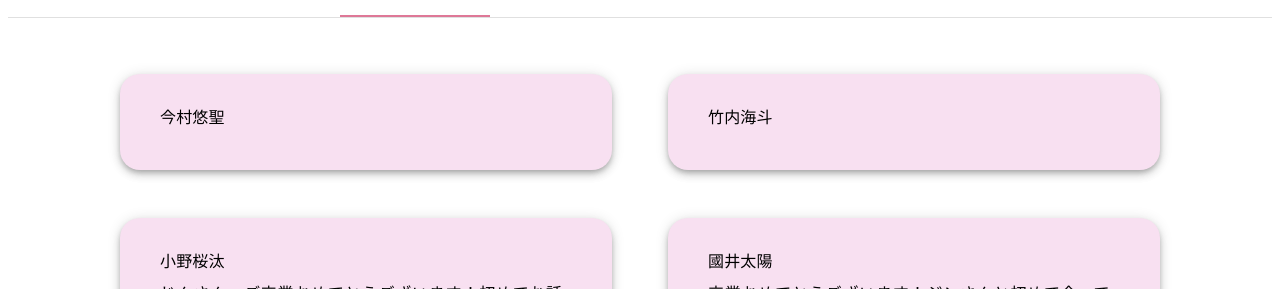
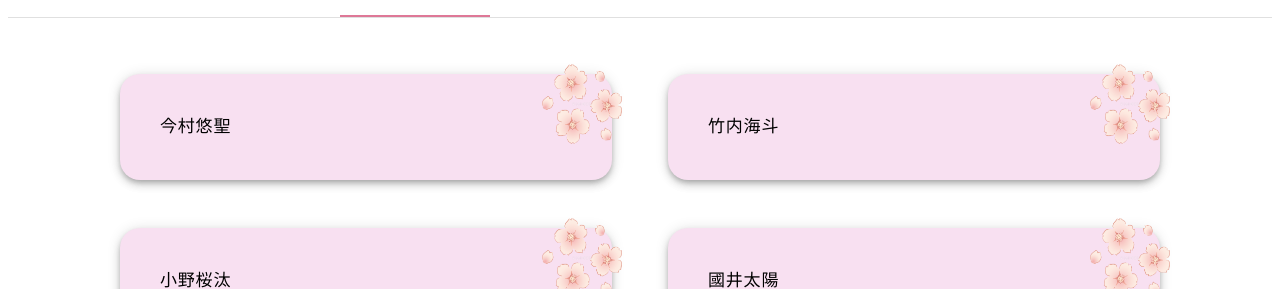
Before and after one commit to Peach-Tech0927/thank-you-jin, a Next.js app: page / in a window 1280 px wide. Shown: the part 663-952 px from the top of the page. Built offline with nearby package versions, Linux system fonts and the light colour scheme.

Commit message:
カードに桜装飾の追加

```diff
--- a/app/components/GridCard.tsx
+++ b/app/components/GridCard.tsx
@@ -1,5 +1,6 @@
-import { Grid, Box, Typography } from "@mui/material";
+import { Grid, Box, Typography, styled } from "@mui/material";
 import { messages } from "../data/data";
+import Image from "next/image";
 
 const GridCard = () => {
   return (
@@ -11,14 +12,39 @@ const GridCard = () => {
     >
       {messages.map((message, index) => (
         <Grid key={index} item xs={12} md={6}>
-          <Box mx={1} mt={1} bgcolor={"#F8E0F1"} borderRadius={5} boxShadow={5}>
-            <Box
-              px={{ xs: 3, sm: 5 }}
-              py={{ xs: 2, sm: 4 }}
-              fontSize={{ xs: "13px", sm: "16px" }}
-            >
-              <Typography marginBottom={1}>{message.name}</Typography>
-              <Typography letterSpacing={0.8}>{message.message}</Typography>
+          <Box
+            mx={1}
+            mt={1}
+            bgcolor={"#F8E0F1"}
+            borderRadius={5}
+            boxShadow={5}
+            position={"relative"}
+          >
+            <Box px={{ xs: 3, sm: 5 }} py={{ xs: 2, sm: 4 }}>
+              <Box position={"absolute"} right={-10} top={-10}>
+                <StyledImage
+                  src={"/sakura.png"}
+                  alt={""}
+                  width={80}
+                  height={80}
+                />
+              </Box>
+              <Typography
+                my={{ xs: 0.7, sm: 1 }}
+                letterSpacing={0.8}
+                fontWeight={500}
+                fontSize={{ xs: "14px", sm: "17px" }}
+                fontFamily={"serif"}
+              >
+                {message.name}
+              </Typography>
+              <Typography
+                fontSize={{ xs: "13px", sm: "16px" }}
+                letterSpacing={0.8}
+                fontFamily={"serif"}
+              >
+                {message.message}
+              </Typography>
             </Box>
           </Box>
         </Grid>
@@ -27,4 +53,11 @@ const GridCard = () => {
   );
 };
 
+const StyledImage = styled(Image)(({ theme }) => ({
+  [theme.breakpoints.down("md")]: {
+    width: 50,
+    height: 50,
+  },
+}));
+
 export default GridCard;
--- a/app/components/YearGridCard.tsx
+++ b/app/components/YearGridCard.tsx
@@ -1,5 +1,6 @@
-import { Grid, Box, Typography } from "@mui/material";
+import { Grid, Box, Typography, styled } from "@mui/material";
 import { messages } from "../data/data";
+import Image from "next/image";
 
 type TProps = {
   yearProps: string;
@@ -24,14 +25,34 @@ const YearGridCard: React.FC<TProps> = ({ yearProps, cardColor }) => {
               bgcolor={cardColor}
               borderRadius={5}
               boxShadow={5}
+              position={"relative"}
             >
-              <Box
-                px={{ xs: 3, sm: 5 }}
-                py={{ xs: 2, sm: 4 }}
-                fontSize={{ xs: "13px", sm: "16px" }}
-              >
-                <Typography marginBottom={1}>{message.name}</Typography>
-                <Typography letterSpacing={0.8}>{message.message}</Typography>
+              <Box px={{ xs: 3, sm: 5 }} py={{ xs: 2, sm: 4 }}>
+                <Box position={"absolute"} right={-10} top={-10}>
+                  <StyledImage
+                    src={"/sakura.png"}
+                    alt={""}
+                    width={80}
+                    height={80}
+                  />
+                </Box>
+                <Typography
+                  mt={{ xs: 0.7, sm: 1 }}
+                  mb={{ xs: 0.5, sm: 0.7 }}
+                  letterSpacing={0.8}
+                  fontWeight={500}
+                  fontSize={{ xs: "14px", sm: "17px" }}
+                  fontFamily={"serif"}
+                >
+                  {message.name}
+                </Typography>
+                <Typography
+                  fontSize={{ xs: "13px", sm: "16px" }}
+                  letterSpacing={0.8}
+                  fontFamily={"serif"}
+                >
+                  {message.message}
+                </Typography>
               </Box>
             </Box>
           </Grid>
@@ -40,4 +61,11 @@ const YearGridCard: React.FC<TProps> = ({ yearProps, cardColor }) => {
   );
 };
 
+const StyledImage = styled(Image)(({ theme }) => ({
+  [theme.breakpoints.down("md")]: {
+    width: 50,
+    height: 50,
+  },
+}));
+
 export default YearGridCard;
```
